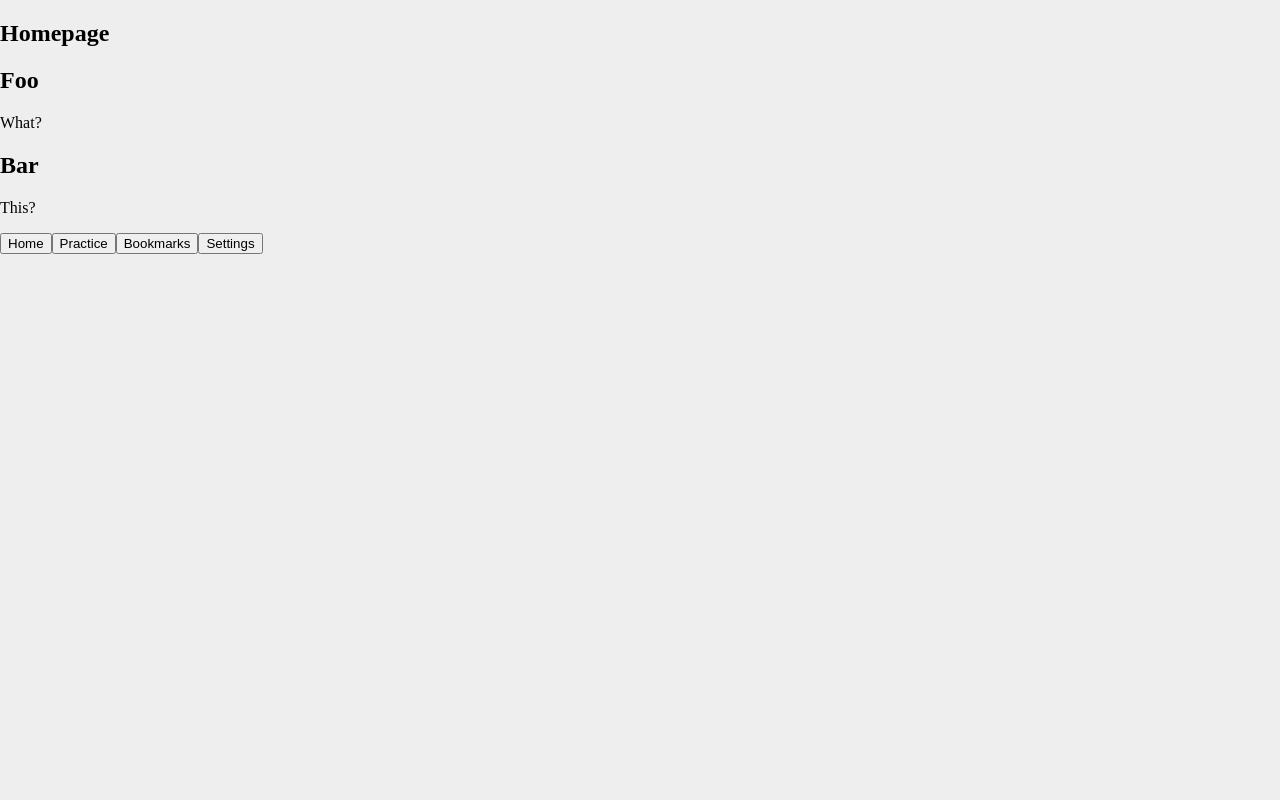
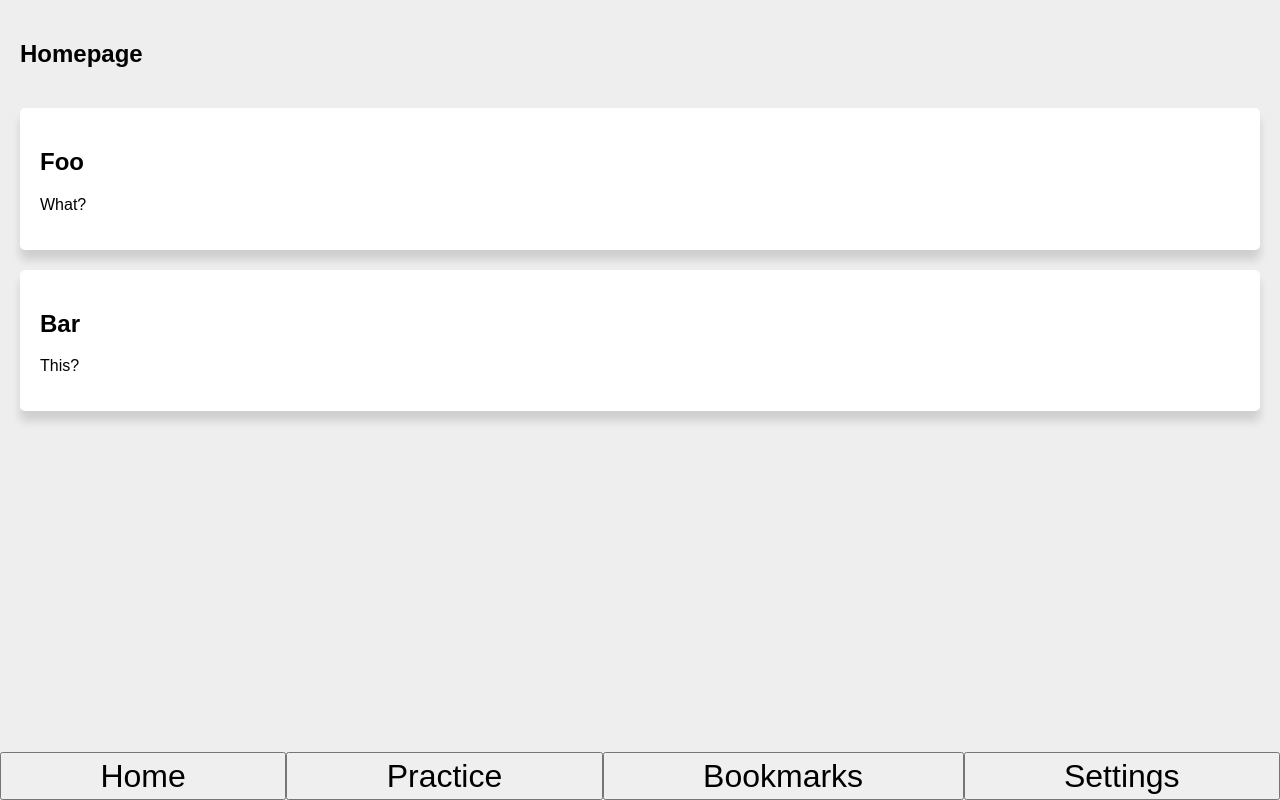
Before and after one commit to sygnalcode/sc-flashcards, a React (Create React App) app: page / in a window 1280 px wide. Built offline with nearby package versions, Linux system fonts and the light colour scheme.

Commit message:
Moving styles to styled components

```diff
--- a/src/App.js
+++ b/src/App.js
@@ -2,6 +2,7 @@ import React, { useState } from 'react'
 import Navigation from './components/Navigation'
 import HomePage from './components/HomePage'
 import GlobalStyle from './components/GlobalStyle'
+import Layout from './components/Layout'
 
 export default function App() {
   const [activeIndex, setActiveIndex] = useState(0)
@@ -30,13 +31,15 @@ export default function App() {
   }
 
   return (
-    <div className="App">
+    <div>
+      <Layout>
         <GlobalStyle />
         {renderPage()}
         <Navigation
           buttonTexts={['Home', 'Practice', 'Bookmarks', 'Settings']}
           onClick={setActiveIndex}
         />
+      </Layout>
     </div>
   )
 }
--- a/src/components/Card.js
+++ b/src/components/Card.js
@@ -1,6 +1,7 @@
 import React, { useState } from 'react'
+import styled from 'styled-components/macro'
 
-export default function Card({ title, question, answer }) {
+function Card({ title, question, answer }) {
   const [isAnswerVisible, setIsAnswerVisible] = useState(false)
 
   function toggleAnswer() {
@@ -8,11 +9,11 @@ export default function Card({ title, question, answer }) {
   }
 
   return (
-    <section onClick={toggleAnswer} className="Card">
+    <CardStyled onClick={toggleAnswer}>
       <h2>{title}</h2>
       <p>{question}</p>
       {isAnswerVisible && <Answer text={answer} />}
-    </section>
+    </CardStyled>
   )
 
   function Answer({ text }) {
@@ -24,3 +25,11 @@ export default function Card({ title, question, answer }) {
     )
   }
 }
+
+const CardStyled = styled.section`
+  background: white;
+  padding: 20px;
+  border-radius: 5px;
+  box-shadow: 0 10px 10px #0002;
+`
+export default Card
--- a/src/components/HomePage.js
+++ b/src/components/HomePage.js
@@ -1,9 +1,10 @@
 import React from 'react'
+import styled from 'styled-components/macro'
 import Card from './Card'
 
-export default function HomePage({ cards }) {
+function HomePage({ cards }) {
   return (
-    <section className="page">
+    <PageStyled>
       <h1>Homepage</h1>
       {cards.map((card, index) => (
         <Card
@@ -13,6 +14,15 @@ export default function HomePage({ cards }) {
           answer={card.answer}
         />
       ))}
-    </section>
+    </PageStyled>
   )
 }
+
+const PageStyled = styled.section`
+  padding: 20px;
+  display: grid;
+  align-content: flex-start;
+  gap: 20px;
+`
+
+export default HomePage
--- /dev/null
+++ b/src/components/Layout.js
@@ -0,0 +1,9 @@
+import styled from 'styled-components/macro'
+
+const Layout = styled.div`
+  display: grid;
+  grid-template-rows: auto 48px;
+  height: 100vh;
+  font-family: sans-serif;
+`
+export default Layout
--- a/src/components/Navigation.js
+++ b/src/components/Navigation.js
@@ -1,13 +1,24 @@
 import React from 'react'
+import styled from 'styled-components/macro'
 
-export default function Navigation({ buttonTexts, onClick }) {
+function Navigation({ buttonTexts, onClick }) {
   return (
-    <nav className="Navigation">
+    <NavigationStyled>
       {buttonTexts.map((text, index) => (
-        <button onClick={() => onClick(index)} key={index}>
+        <ButtonStyled onClick={() => onClick(index)} key={index}>
           {text}
-        </button>
+        </ButtonStyled>
       ))}
-    </nav>
+    </NavigationStyled>
   )
 }
+
+const NavigationStyled = styled.nav`
+  display: flex;
+`
+const ButtonStyled = styled.button`
+  font-size: 2em;
+  flex-grow: 1;
+`
+
+export default Navigation
```
Lines whose indentation alone changed are shown as unchanged.
